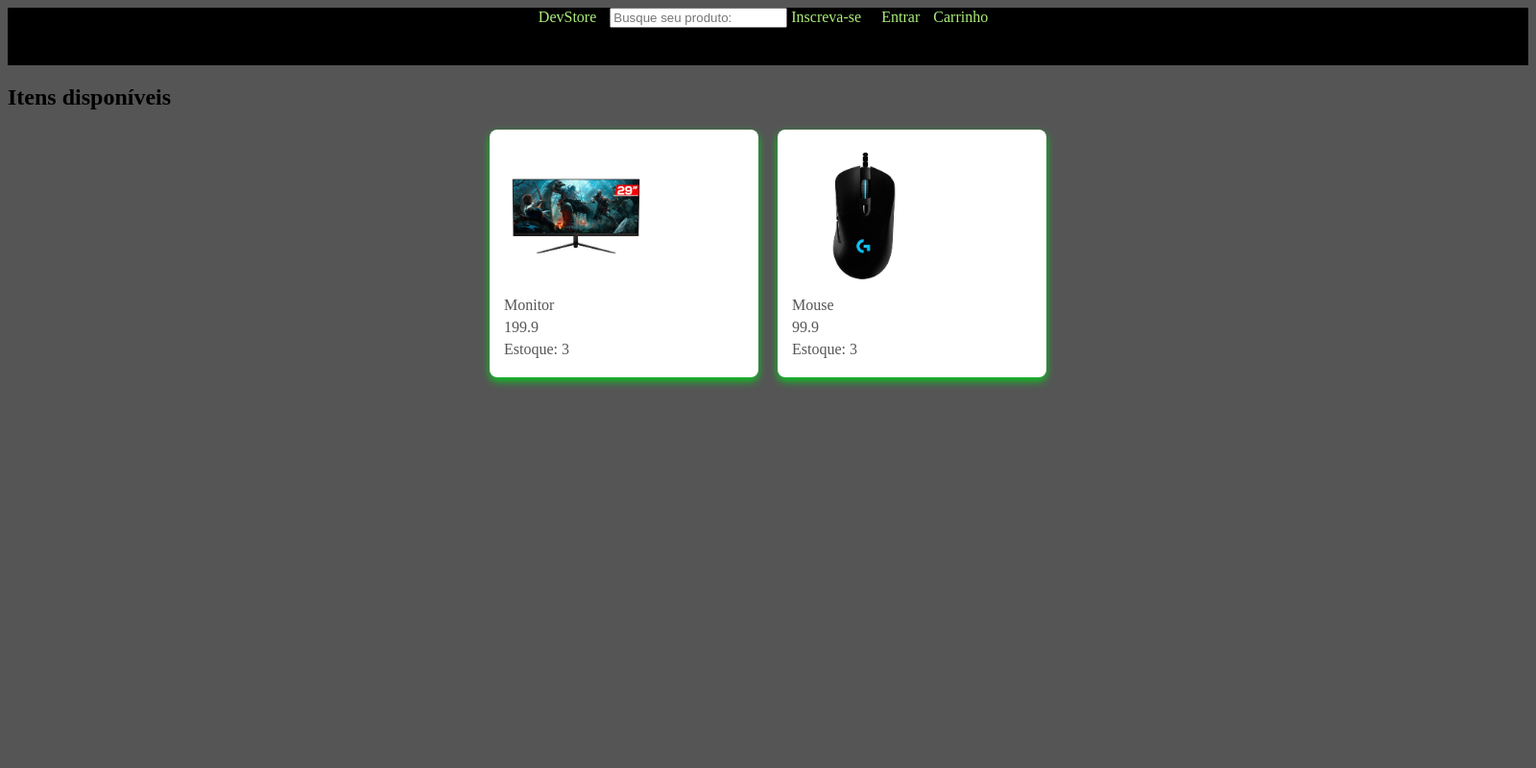
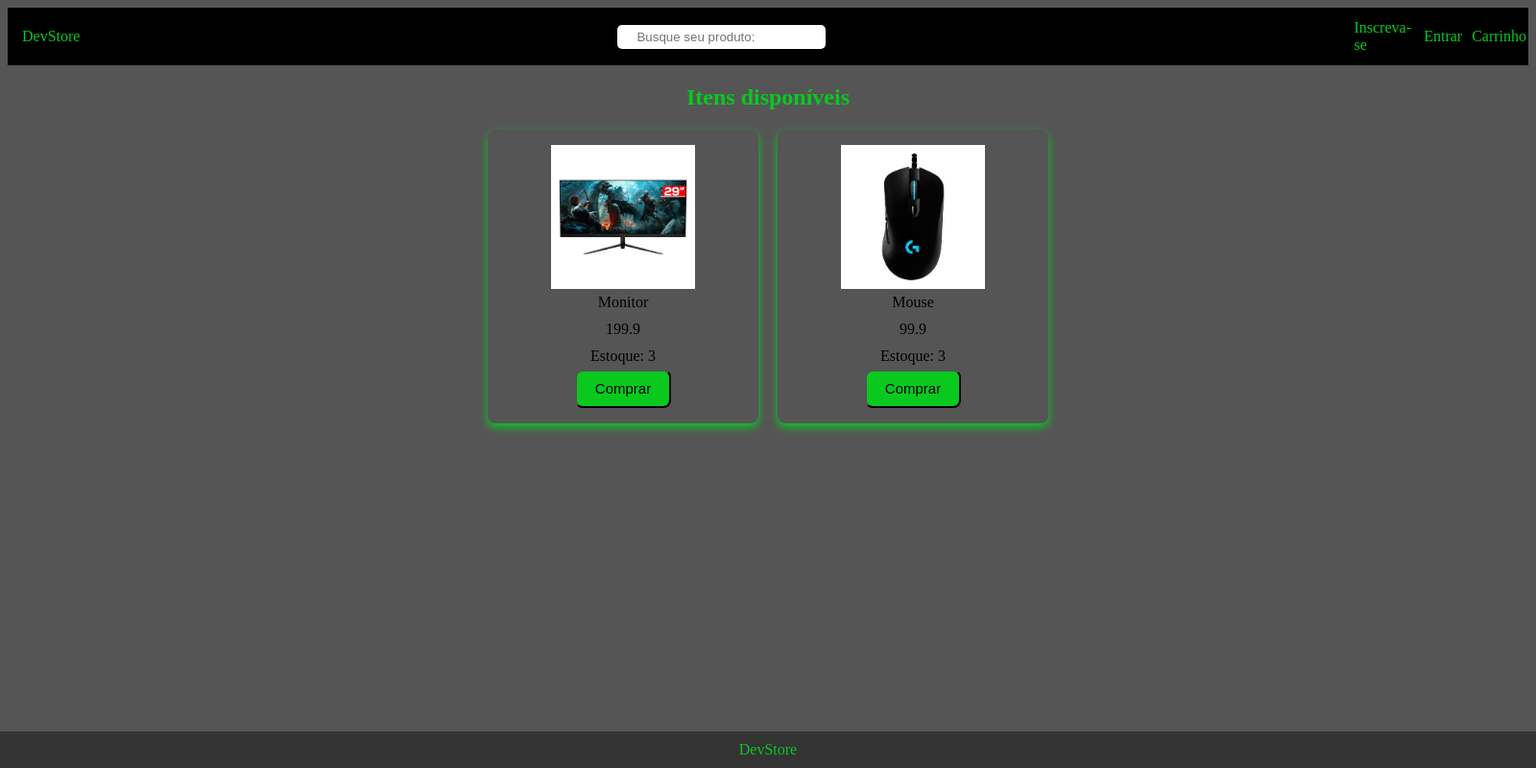
Before and after one commit to fersmaia10/ecommerce, a PHP site: page / in a window 1600 px wide. Shown: the whole page at 96% size. Run offline with PHP 8.4, Linux system fonts and the light colour scheme.

Commit message:
melhorando disposição de itens do cabeçalho e adicionando botões de compra

```diff
--- a/public/index.php
+++ b/public/index.php
@@ -9,9 +9,9 @@
     <?php require_once __DIR__ . "/../app/Model/estoque.php"?>
     <body>
         <section id="cabecalho" class="cabecalho">
-        <a href="index.php">DevStore</a>
-        <input type="search" placeholder="Busque seu produto:">
-        <a href="">Inscreva-se</a> |
+            <a href="index.php" class="devstore_link">DevStore</a>
+            <input type="search" class="busca" placeholder="Busque seu produto:">
+            <a href="" class="nova_conta">Inscreva-se</a> |
             <a href="">Entrar</a>
             <a href="carrinho.php">Carrinho</a>
         </section>
@@ -24,9 +24,11 @@
                     <p><?= $item["nomeProduto"]?></p>
                     <p><?= $item["preco"]?></p>
                     <p><?= "Estoque: " . $item["quantidade"]?></p>
+                    <input type="button" class="comprar" value="Comprar">
                 </div>
                 <?php endforeach ?>
             </div>
         </section>
     </body>
+    <footer>DevStore</footer>
     </html>
--- a/public/style.css
+++ b/public/style.css
@@ -4,16 +4,36 @@ body {
 
 .cabecalho {
     background-color: black;
-    text-align: center;
+    display: flex;
+    align-items: center;
     border: 2px;
     height: 60px;
 
 }
 
 .cabecalho a{
-    color: rgb(173, 237, 122);
+    color: rgb(9, 201, 31);
     text-decoration: none;
     margin-right: 10px;
+}
+
+.devstore_link{
+    margin-right: 100px;
+    margin-left: 15px;
+}
+
+.busca{
+    flex: 1;
+    width: 400px;
+    margin: 0 550px;
+    padding: 5px 20px;
+    border-radius: 5px;
+    border: none;
+}
+
+h2 {
+    color: rgb(9, 201, 31);
+    text-align: center;
 }
 
 .container {
@@ -24,14 +44,50 @@ body {
 }
 
 .card {
-    background: #fff;
+    background: #555;
+    box-shadow: 0 4px 8px rgb(9, 201, 31);
+    display: flex;
+    flex-direction: column;
+    align-items: center;
+    justify-content: space-between;
+    padding: 16px;
+    width: 250px;
     border-radius: 8px;
-    box-shadow: 0 4px 8px rgb(9, 201, 31);
-    padding: 15px;
-    width: 250px;
+}
+
+.card img {
+    display: block;
+    margin: 0 auto;
+    max-width: 100%;
+    height: auto;
 }
 
 .card p {
     margin: 5px 0;
-    color: #555;
+    color: #000000;
 }
+
+.card input {
+    margin-top: auto;
+    color: #000000;
+    font-size: 15px;
+    background: rgb(9, 201, 31);
+    display: flex;
+    flex-direction: column;
+    align-items: center;
+    justify-content: space-between;
+    width: 100px;
+    height: 40px;
+    border-radius: 8px;
+}
+
+footer {
+  position: fixed;
+  bottom: 0;
+  left: 0;
+  width: 100%;
+  background-color: #333;
+  color: rgb(9, 201, 31);
+  text-align: center;
+  padding: 10px 0;
+}
```
Lines whose indentation alone changed are shown as unchanged.
